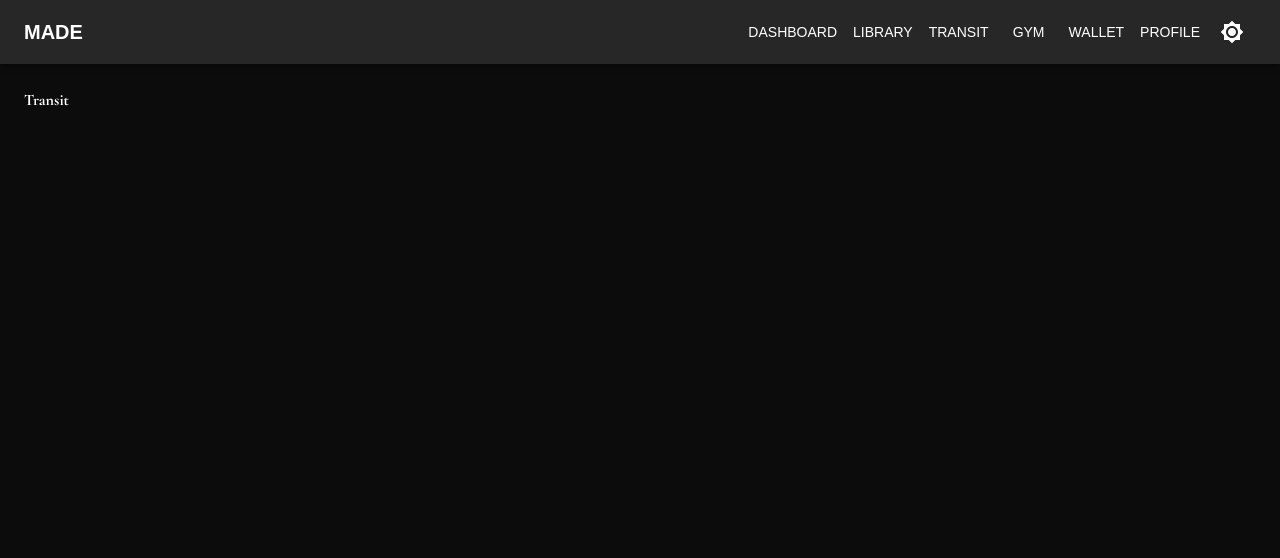
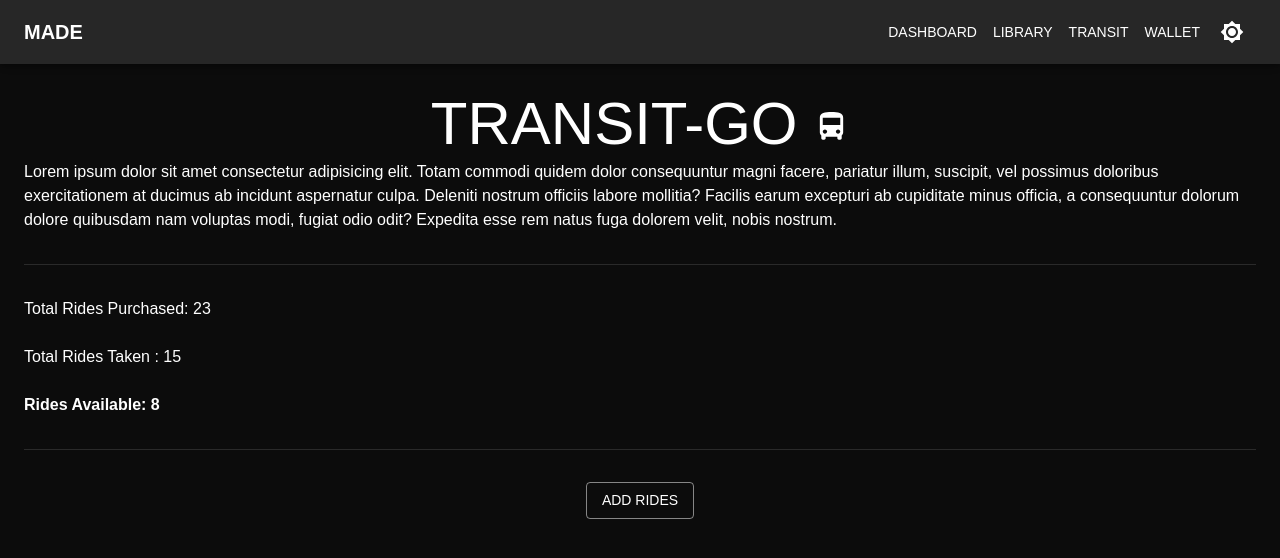
Before and after one commit to damaluku/made-app, a Next.js app: page /transit in a window 1280 px wide. Shown: the top 558 px of the page. Built offline with nearby package versions, Linux system fonts and the light colour scheme.

Commit message:
transit page updated with placeholder content

```diff
--- a/layouts/Navbar.tsx
+++ b/layouts/Navbar.tsx
@@ -35,9 +35,9 @@ const navItems = [
   "dashboard",
   "library",
   "transit",
-  "gym",
+  // "gym",
   "wallet",
-  "profile",
+  // "profile",
 ];
 
 export default function NavBar(props: Props) {
--- a/src/pages/transit/index.tsx
+++ b/src/pages/transit/index.tsx
@@ -1,7 +1,48 @@
+import { Box, Button, Divider, Stack, Typography } from "@mui/material";
 import React from "react";
+import DirectionsBusIcon from "@mui/icons-material/DirectionsBus";
 
 const Transit = () => {
-  return <div>Transit</div>;
+  return (
+    <Box>
+      <Stack width="100%">
+        <Typography variant="h2" textAlign="center" textTransform="uppercase">
+          Transit-Go <DirectionsBusIcon fontSize="large" />
+        </Typography>
+
+        <Typography variant="body1">
+          Lorem ipsum dolor sit amet consectetur adipisicing elit. Totam commodi
+          quidem dolor consequuntur magni facere, pariatur illum, suscipit, vel
+          possimus doloribus exercitationem at ducimus ab incidunt aspernatur
+          culpa. Deleniti nostrum officiis labore mollitia? Facilis earum
+          excepturi ab cupiditate minus officia, a consequuntur dolorum dolore
+          quibusdam nam voluptas modi, fugiat odio odit? Expedita esse rem natus
+          fuga dolorem velit, nobis nostrum.
+        </Typography>
+      </Stack>
+
+      <Divider sx={{ margin: "2rem 0" }} />
+
+      <Stack gap={3}>
+        <Typography textTransform="capitalize">
+          Total rides purchased: 23{" "}
+        </Typography>
+        <Typography textTransform="capitalize">
+          Total Rides taken : 15{" "}
+        </Typography>
+        <Typography textTransform="capitalize" fontWeight="bold">
+          Rides Available: 8{" "}
+        </Typography>
+      </Stack>
+
+      <Divider sx={{ margin: "2rem 0" }} />
+      <Stack flexDirection="row" justifyContent="center">
+        <Box>
+          <Button variant="outlined">Add rides</Button>
+        </Box>
+      </Stack>
+    </Box>
+  );
 };
 
 export default Transit;
```
